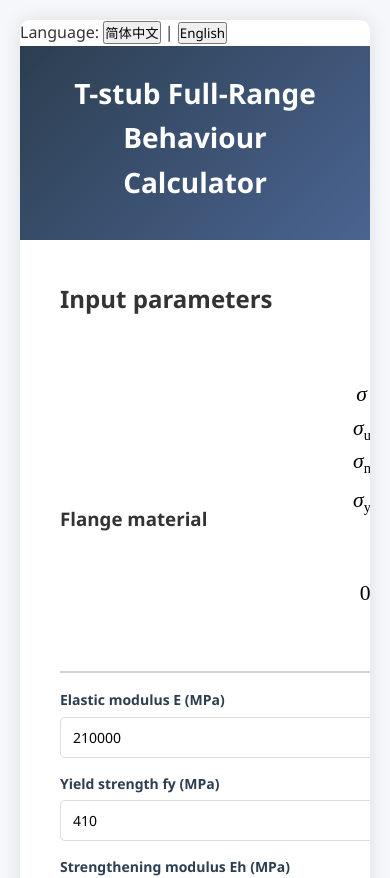
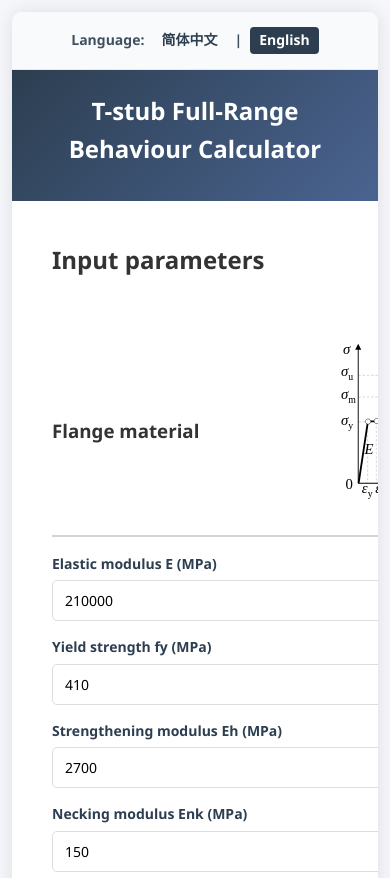
Before and after one commit to dxxxxxxxg305/dxxxxxxxg305.github.io, a plain HTML site: page index.html in a window 390 px wide. Shown: the top 878 px of the page. Drawn offline with Linux system fonts and the light colour scheme.

Commit message:
Add files via upload

```diff
--- a/css/styles.css
+++ b/css/styles.css
@@ -33,6 +33,59 @@ h1 {
     margin-bottom: 10px;
 }
 
+.language-bar {
+    display: flex;
+    justify-content: flex-end;
+    padding: 12px 20px;
+    background: #f8fafc;
+    border-bottom: 1px solid #e5eaf0;
+}
+
+.language-toggle {
+    display: flex;
+    align-items: center;
+    justify-content: flex-end;
+    gap: 8px;
+    width: fit-content;
+    max-width: 100%;
+    margin-left: auto;
+    padding: 5px 7px;
+    border: none;
+    background: transparent;
+    color: #2c3e50;
+    font-size: 15px;
+    font-weight: 700;
+    line-height: 1.2;
+}
+
+.language-toggle:hover {
+    background: transparent;
+}
+
+.language-label,
+.language-divider {
+    opacity: 0.9;
+}
+
+.language-option {
+    padding: 5px 10px;
+    border: none;
+    border-radius: 4px;
+    background: transparent;
+    color: #2c3e50;
+    font: inherit;
+    cursor: pointer;
+}
+
+.language-option:hover {
+    background: #edf2f7;
+}
+
+.language-option.is-active {
+    background: #2c3e50;
+    color: white;
+}
+
 .description {
     font-size: 16px;
     opacity: 0.9;
@@ -58,12 +111,18 @@ h1 {
 
 .input-group-head {
     display: flex;
+    align-items: center;
     border-bottom: 2px solid lightgrey;
     margin: 3rem 0 1rem 0;
     padding: 0.5rem 0;
 }
 .input-group-head img{
-    width: 100%;
+    display: block;
+    width: auto;
+    max-width: 100%;
+    max-height: 12rem;
+    margin-left: auto;
+    object-fit: contain;
 }
 .input-group-head .h-left{
     width: 50%;
@@ -72,8 +131,6 @@ h1 {
     align-self:  center;
 }
 .input-group-head .h-item{ }
-
-
 
 .output-section {
     flex: 2;
@@ -183,13 +240,40 @@ input[type="number"]:focus {
     display: inline-block;
 }
 #failureModeResult .f-model{
-    color: red;
+    color: #C00000;
 }
 #failureModeResult .f-model-b{
     margin-left: 2rem;
 }
 
 @media (max-width: 768px) {
+    body {
+        padding: 12px;
+    }
+
+    header {
+        padding: 22px 16px;
+    }
+
+    h1 {
+        font-size: 24px;
+    }
+
+    .language-bar {
+        justify-content: center;
+        padding: 10px 12px;
+    }
+
+    .language-toggle {
+        justify-content: center;
+        margin: 0 auto;
+        font-size: 14px;
+    }
+
+    .language-option {
+        padding: 5px 9px;
+    }
+
     .content {
         flex-direction: column;
     }
@@ -204,3 +288,10 @@ input[type="number"]:focus {
         gap: 0;
     }
 }
+
+@media (orientation: portrait) {
+    .input-group-head img {
+        height: 12rem;
+        max-height: 12rem;
+    }
+}
```
